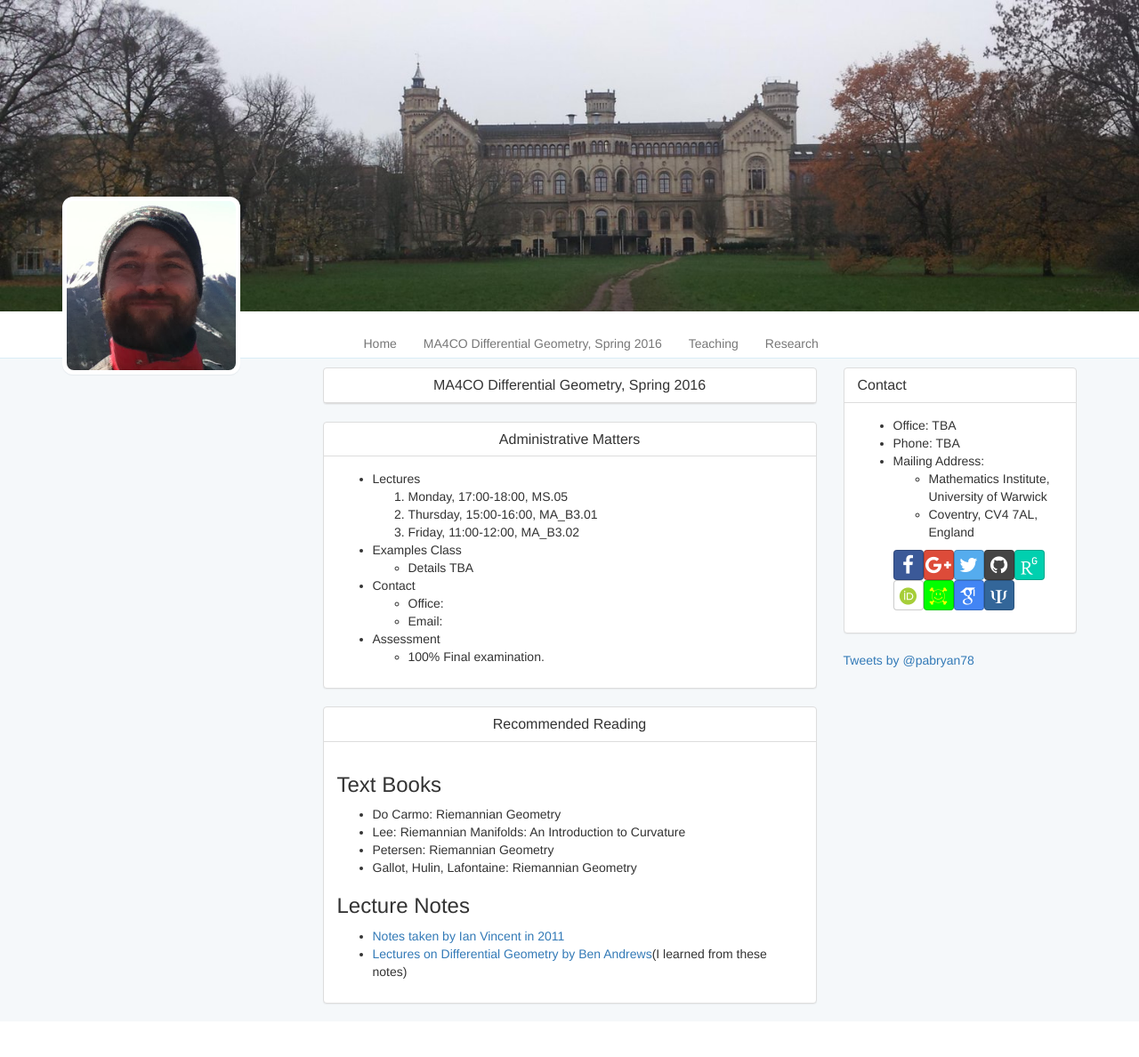
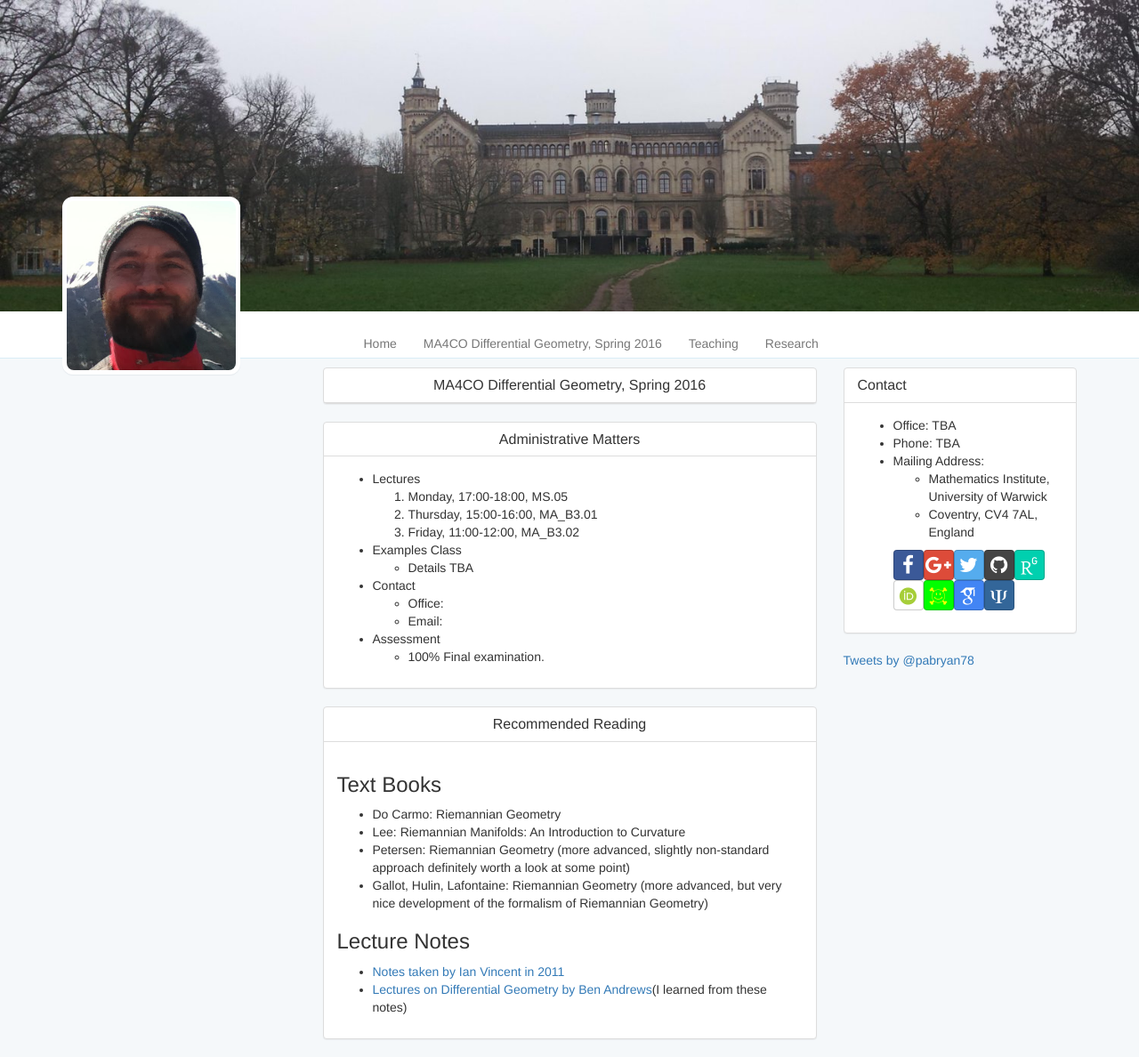
Before and after one commit to pabryan/pabryan.github.io, a Jekyll site: the page built from teaching/ma4c0/index.html, in a window 1280 px wide. Shown: the whole page at 89% size. Built offline with Jekyll 4.4.1, drawn with Linux system fonts in a browser that asks for light colours; some web fonts are replaced; comment, search, counter and statistics services are not loaded; before the commit the page ends 1148 px from its top, so only the background shows below that.

Commit message:
Wrote some brief comments on text books.

```diff
--- a/teaching/ma4c0/index.html
+++ b/teaching/ma4c0/index.html
@@ -53,8 +53,8 @@ description: "Paul Bryan: Mathematician - Teaching - MA4C0 Differential Geometry
     <ul>
       <li>Do Carmo: Riemannian Geometry</li>
       <li>Lee: Riemannian Manifolds: An Introduction to Curvature</li>
-      <li>Petersen: Riemannian Geometry</li>
-      <li>Gallot, Hulin, Lafontaine: Riemannian Geometry</li>
+      <li>Petersen: Riemannian Geometry (more advanced, slightly non-standard approach definitely worth a look at some point)</li>
+      <li>Gallot, Hulin, Lafontaine: Riemannian Geometry (more advanced, but very nice development of the formalism of Riemannian Geometry)</li>
     </ul>
     <h3>Lecture Notes</h3>
     <ul>
```
